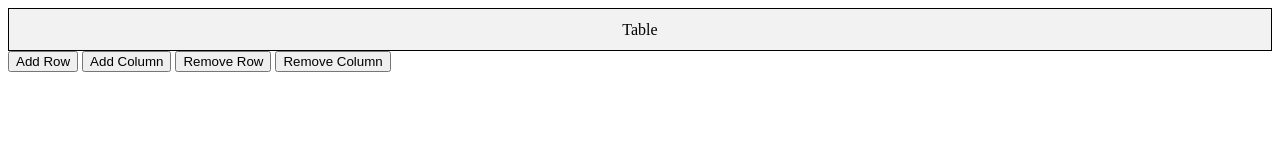
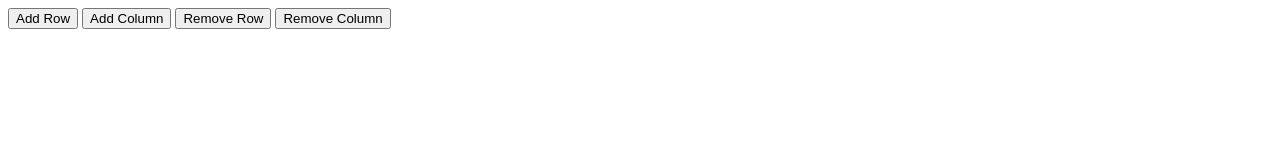
Before and after one commit to Hikhal/TTP-Assignment5, a plain HTML site: page index.html in a window 1280 px wide. Both pictures are taken after a click on the button "Remove Column". Drawn offline with Linux system fonts and the light colour scheme.

Commit message:
added feature removeCol and completed

```diff
--- a/index.html
+++ b/index.html
@@ -14,7 +14,7 @@
     <button id="addrow" onclick="addRow()">Add Row</button>
     <button id="addcolumn" onclick="addColumn()">Add Column</button>
     <button id="removerow" onclick="removeRow()">Remove Row</button>
-    <button id="removecolumn">Remove Column</button>
+    <button id="removecolumn" onclick="removeCol()">Remove Column</button>
 
     <script src="script.js"></script>
   </body>
--- a/script.js
+++ b/script.js
@@ -18,10 +18,19 @@ function addColumn(){
     }
 }
 
-
 function removeRow(){
     let rows = table.rows.length
     if(rows > 1){
         table.deleteRow(rows - 1)
     }
 }
+
+function removeCol(){
+    let rows = table.rows.length
+    if(rows > 0){
+        let columns = table.rows[0].cells.length
+        for(let i = 0; i < rows; i++){
+            table.rows[i].deleteCell(columns - 1)
+        }
+    }
+}
```
